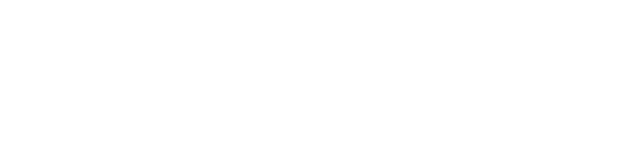
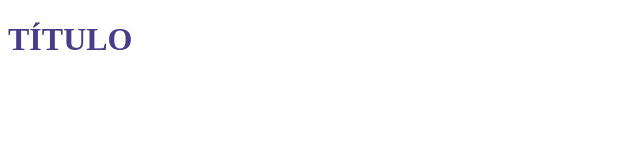
Before and after one commit to gustavonunesbispo/css, a plain HTML site: page index.html in a window 1280 px wide. Shown: the whole page, without its empty margins (0-640 px from the left). Drawn offline with Linux system fonts and the light colour scheme.

Commit message:
Estilizando h1

```diff
--- a/index.html
+++ b/index.html
@@ -12,6 +12,8 @@
     <title>Aprendendo css</title>
 </head>
 <body>
-
+    <main>
+        <h1>Título</h1>
+    </main>
 </body>
 </html>
--- a/style.css
+++ b/style.css
@@ -7,3 +7,20 @@ body {
 }
 
 */
+
+/*
+    Anatomia
+
+    * Declaration
+    * Selector
+    * {} - context
+    * Properties
+    * Property value
+*/
+
+h1 {
+    color:darkslateblue;
+    font-size: 32px;
+    letter-spacing: ;
+    text-transform: uppercase;
+}
```
